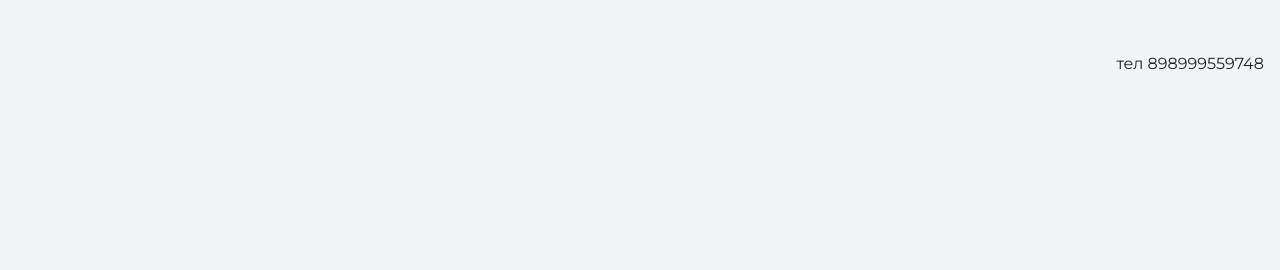
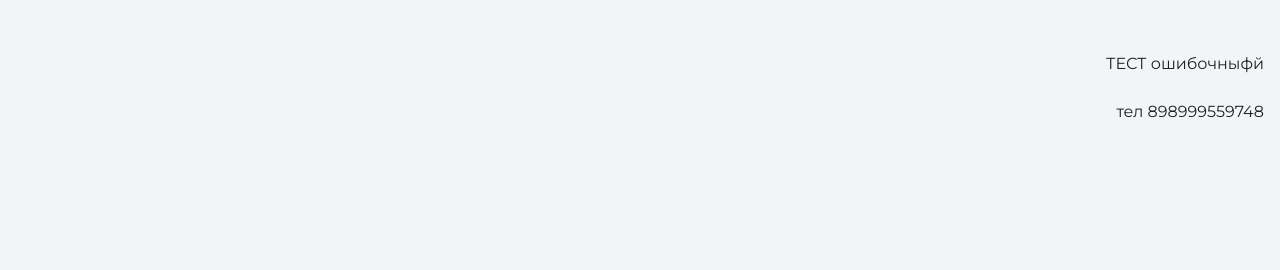
Before and after one commit to atol217/atol217, a plain HTML site: page index.html in a window 1280 px wide. Shown: the top 270 px of the page. Drawn offline with nearby package versions, Linux system fonts and the light colour scheme.

Commit message:
Update index.html

```diff
--- a/index.html
+++ b/index.html
@@ -1,8 +1,11 @@
 <!DOCTYPE html>
 <html lang="ru">
+
 <head>
   <meta charset="UTF-8">
-    <link href="https://fonts.googleapis.com/css?family=Montserrat:400,500,700|Old+Standard+TT&display=swap&subset=cyrillic" rel="stylesheet">
+  <link
+    href="https://fonts.googleapis.com/css?family=Montserrat:400,500,700|Old+Standard+TT&display=swap&subset=cyrillic"
+    rel="stylesheet">
   <link rel="stylesheet" href="style.css">
   <title>Портфолио IT-директора верстальщика</title>
 </head>
@@ -11,6 +14,7 @@
 
   <header class="page-header">
     <div class="container">
+      <p>ТЕСТ ошибочныфй</p>
       <p>тел 898999559748</p>
     </div>
   </header>
@@ -27,7 +31,8 @@
     <div class="container">
       <h2 class="subheading">Давайте познакомимся</h2>
       <h3>Пара слов о себе</h3>
-      <p>Я уже более 10 лет занимаюсь IT-проектами, имею опыт руководства IT-командами, подбор персонала, Agilie + scrum</p>
+      <p>Я уже более 10 лет занимаюсь IT-проектами, имею опыт руководства IT-командами, подбор персонала, Agilie + scrum
+      </p>
       <h3>Чем могу быть полезен</h3>
       <p>Ваша компания потратит много денег, но еще больше приобритет</p>
     </div>
@@ -51,4 +56,5 @@
     </div>
   </footer>
 </body>
+
 </html>
```
Lines whose indentation alone changed are shown as unchanged.
